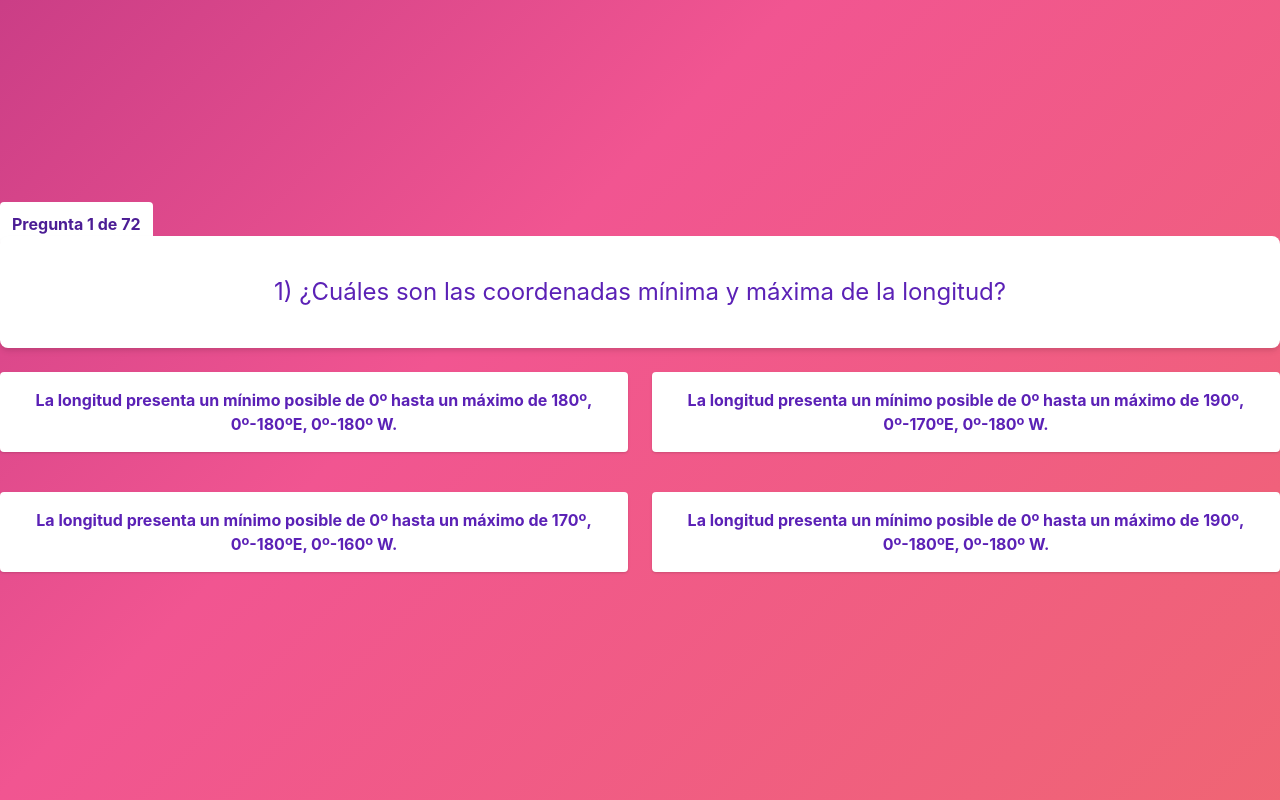
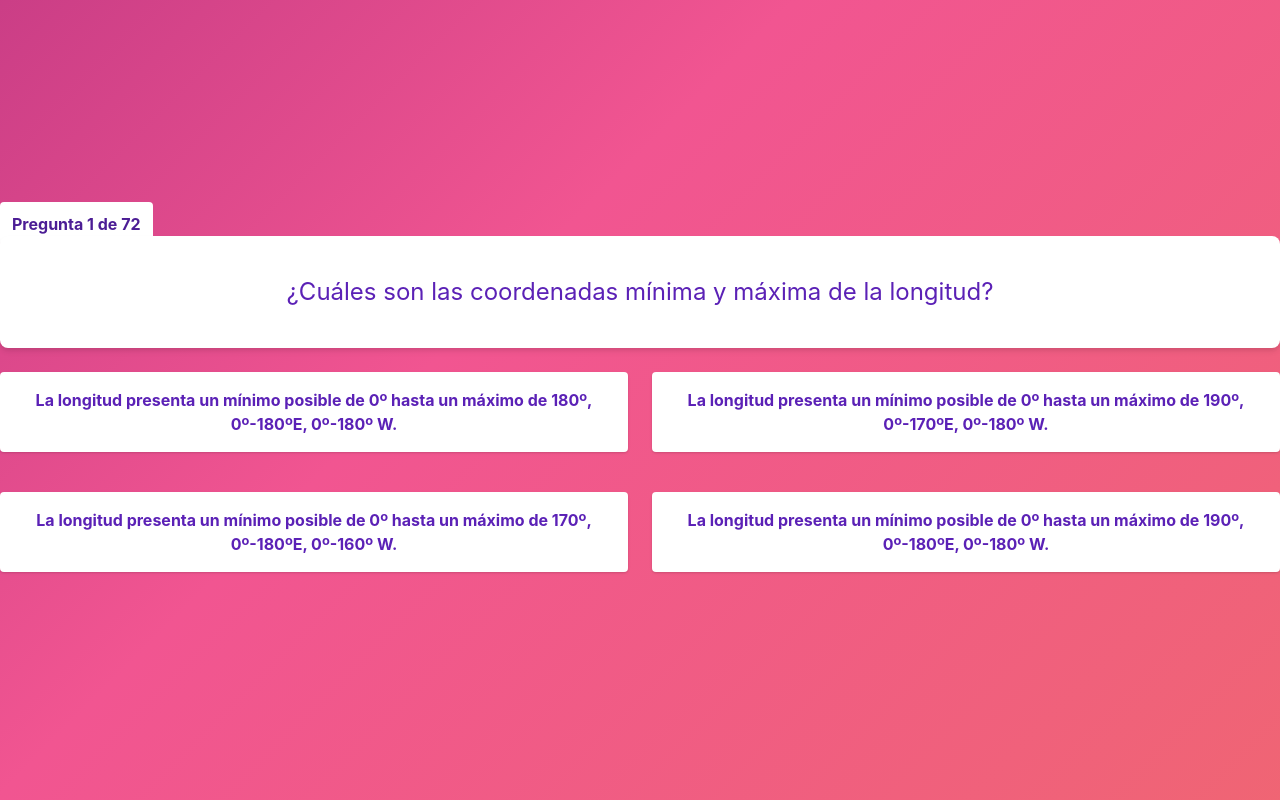
Before and after one commit to AdonysProg/quizzApp, a React (Create React App) app: page / in a window 1280 px wide. Built offline with nearby package versions, Linux system fonts and the light colour scheme.

Commit message:
Eliminar el numero en la pregunta ya que es innecesario

```diff
--- a/src/App.js
+++ b/src/App.js
@@ -58,7 +58,6 @@ function App() {
       ) : (
         <Cuestionario
           data={preguntas[currentIndex]}
-          index={currentIndex + 1}
           handleAnswer={handleAnswer}
           handleNextPage={handleNextPage}
           showAnswer={showAnswer}
--- a/src/components/Cuestionario.js
+++ b/src/components/Cuestionario.js
@@ -4,7 +4,6 @@ const Cuestionario = ({
   showAnswer,
   handleNextPage,
   handleAnswer,
-  index,
   data: { question, correct_answer, answers},
 }) => {
 
@@ -13,7 +12,7 @@ const Cuestionario = ({
       <div className="bg-white text-purple-800 p-10 rounded-lg shadow-md">
         <h2
           className="text-2xl text-center"
-          dangerouslySetInnerHTML={{ __html:index +') ' + question }}
+          dangerouslySetInnerHTML={{ __html:question }}
         />
       </div>
       <div className="grid grid-cols-2 gap-6 mt-6">
```
